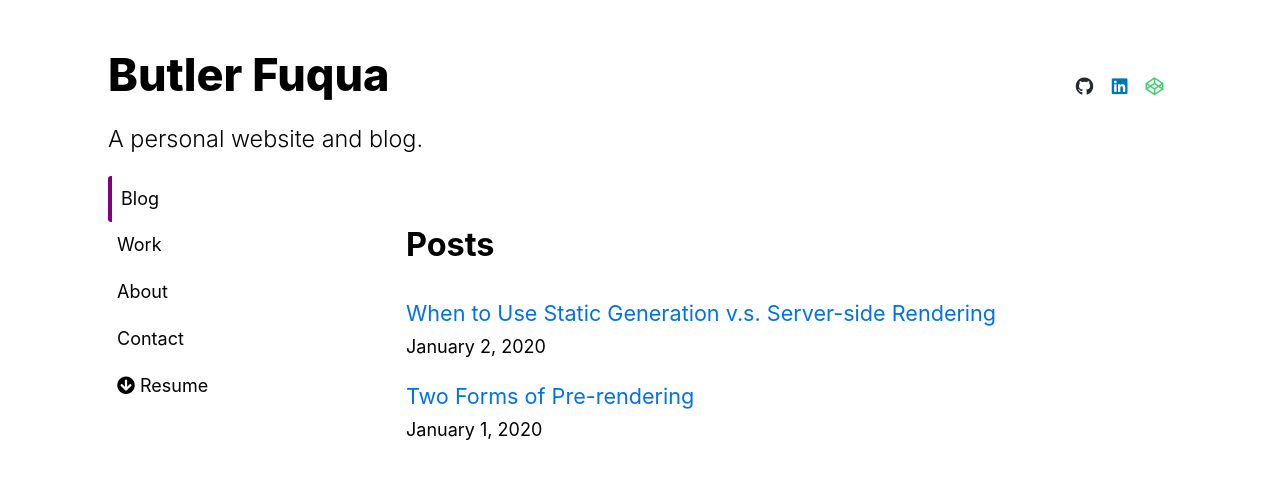
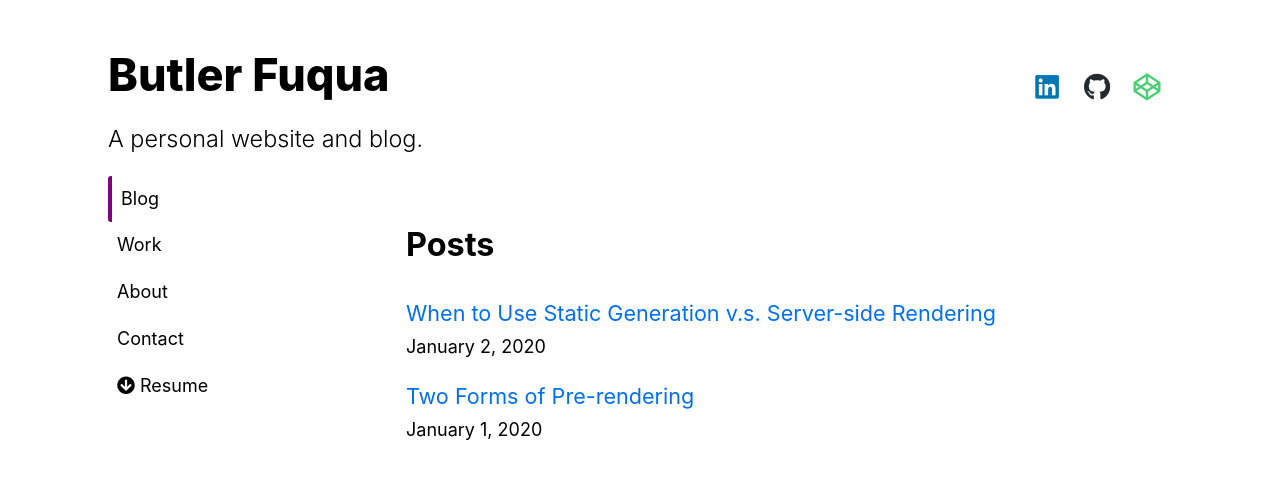
Before and after one commit to ButlerFuqua/personal-blog, a Next.js app: page / in a window 1280 px wide. Shown: the top 478 px of the page. Built offline with nearby package versions, Linux system fonts and the light colour scheme.

Commit message:
Make bannerlist items larger

```diff
--- a/components/header.js
+++ b/components/header.js
@@ -54,13 +54,15 @@ const BannerListUL = styled.ul`
 const Li = styled.li`
     list-style: none;
     cursor: pointer;
-    width: 35px;
-    height: 35px;
+    min-width: 50px;
+    min-height: 50px;
     display: flex;
     align-items: center;
     justify-content: center;
     transition: .2s;
     border-radius: 2px;
+    font-size: 1.5rem;
+
 
     &:hover {
         background: ${props => props.bg};
@@ -95,14 +97,14 @@ const Icon = styled.i`
 
 const bannerListItems = [
     {
+        icon: 'fab fa-linkedin',
+        link: 'https://www.linkedin.com/in/butler-fuqua-096462133/',
+        color: '#0077B5'
+    },
+    {
         icon: 'fab fa-github',
         link: 'https://www.github.com/butlerfuqua',
         color: '#24292E'
-    },
-    {
-        icon: 'fab fa-linkedin',
-        link: 'https://www.linkedin.com/in/butler-fuqua-096462133/',
-        color: '#0077B5'
     },
     {
         icon: 'fab fa-codepen',
```
